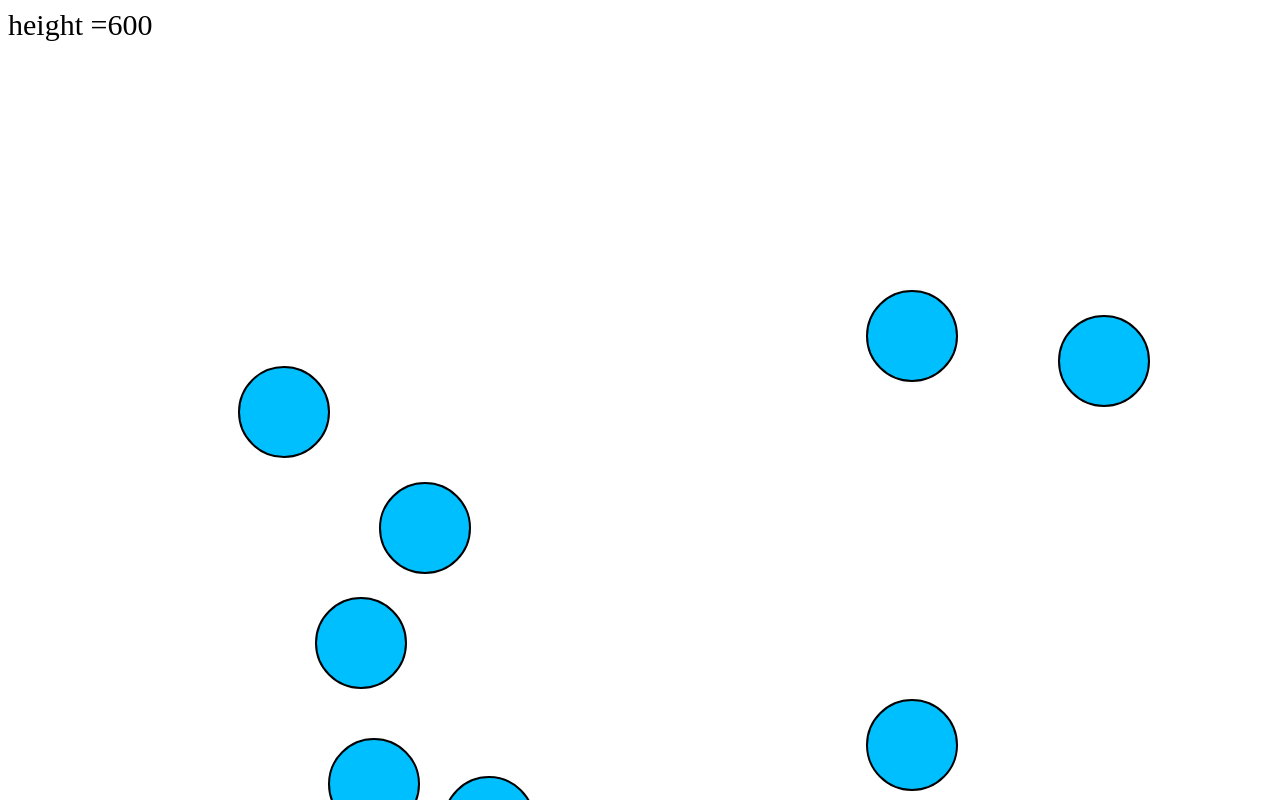
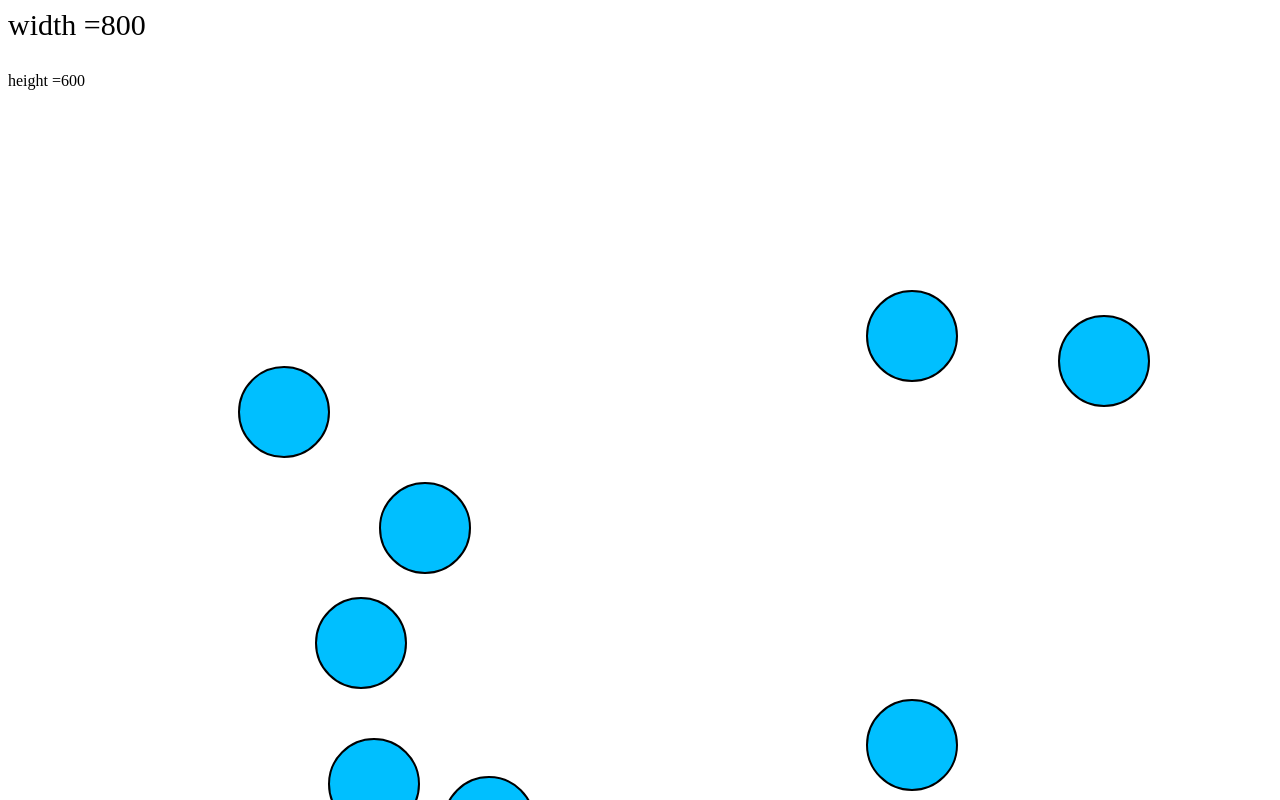
Before and after one commit to antonnystrom/antonnystrom.github.io, a website: page HTML2.html in a window 1280 px wide. Both pictures are taken after a click on the button "Start". Drawn offline with nearby package versions, Linux system fonts and the light colour scheme.

Commit message:
bug fixed for height <p>

```diff
--- a/HTML2.html
+++ b/HTML2.html
@@ -64,7 +64,7 @@ width: 200px;
         var availHeight = window.screen.availHeight;
 
         document.getElementById("tiden2").innerHTML = "width =" + parseInt(screenAvailWidth);
-        document.getElementById("tiden2").innerHTML = "height =" + parseInt(availHeight);
+        document.getElementById("tiden1").innerHTML = "height =" + parseInt(availHeight);
 
 
 
```
